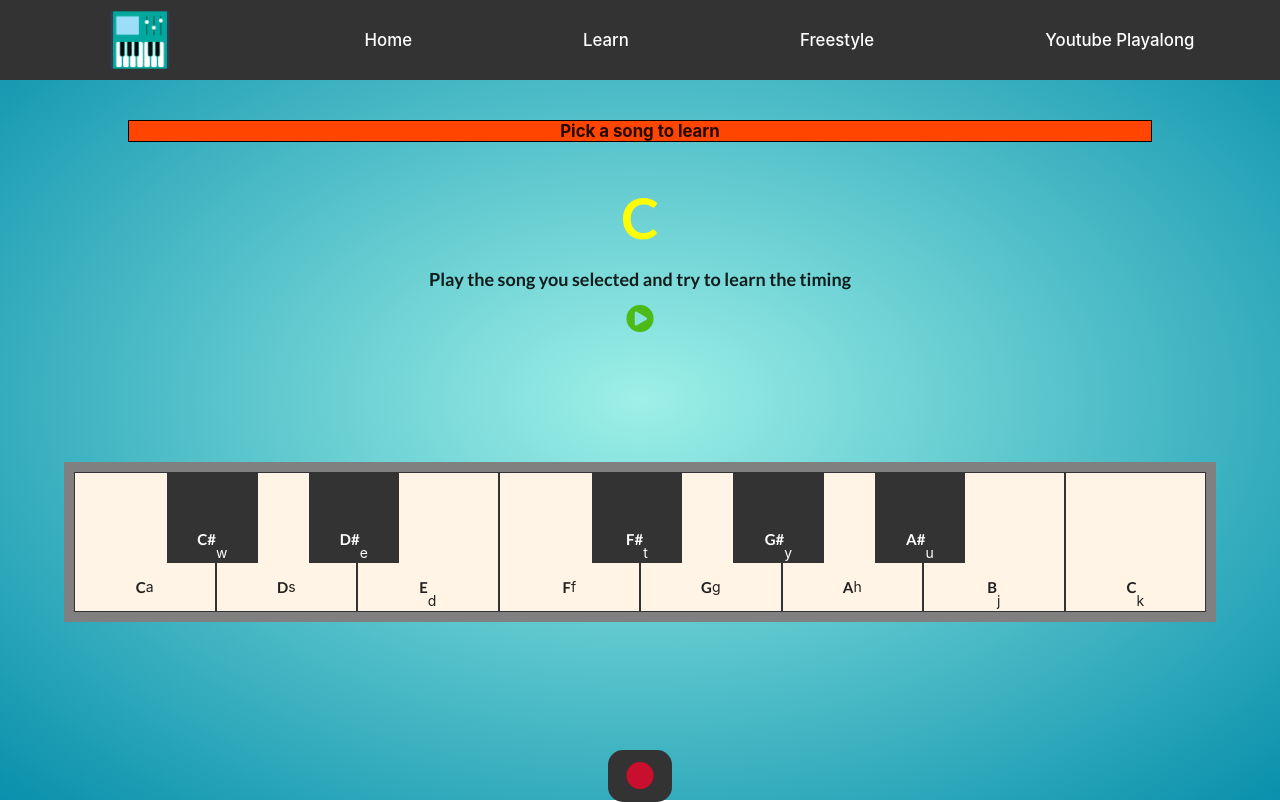
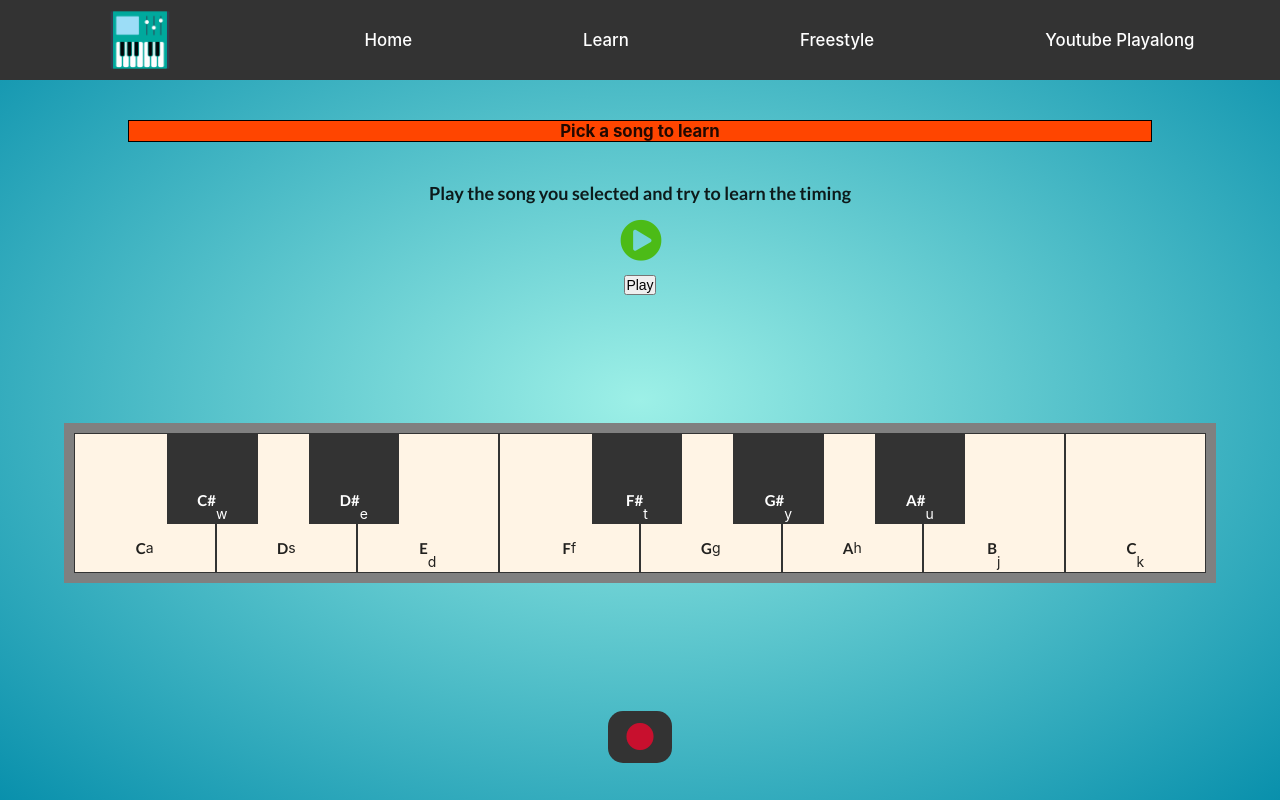
Before and after one commit to YChalfari/Yitzynth, a React (Create React App) app: page /l2p in a window 1280 px wide. Built offline with nearby package versions, Linux system fonts and the light colour scheme.

Commit message:
halfway functional learngame

```diff
--- /dev/null
+++ b/src/components/LearnGame/index.jsx
@@ -0,0 +1,55 @@
+import React, { useState, useEffect, useRef } from "react";
+import * as Tone from "tone";
+import Button from "../Button";
+import { defaultAllNotes } from "../../resources/Notes";
+import "./learngame.css";
+const LearnGame = ({ selectedSong }) => {
+  const [isPlaying, setIsPlaying] = useState(false);
+  const [countdownTimer, setCountdownTimer] = useState(null);
+  const [gameMessage, setGameMessage] = useState("");
+  const currIndex = useRef(0);
+  const startGame = () => {
+    setCountdownTimer(3);
+    const countdown = setInterval(() => {
+      setCountdownTimer((countdownTimer) => countdownTimer - 1);
+    }, 1000);
+    setTimeout(() => {
+      clearInterval(countdown);
+      setCountdownTimer("GO!");
+      Tone.Transport.start();
+      window.addEventListener("keydown", (e) => {
+        const key = e.key;
+        const noteObj = [...defaultAllNotes].find(
+          (note) => note.key === key.toLowerCase()
+        );
+        if (noteObj.key === key.toLowerCase()) {
+          const newObj = { ...noteObj };
+          const songNote = selectedSong[currIndex.current];
+          const songTime = selectedSong[currIndex.current].time - 0.969;
+          newObj.time = Tone.Transport.seconds.toFixed(3);
+          console.log(songNote.note, songTime, newObj.note, newObj.time);
+          if (
+            newObj.time >= songTime - 0.5 &&
+            newObj.time <= songTime + 0.5 &&
+            newObj.note === songNote.note
+          ) {
+            setGameMessage("GOOD JOB!");
+          } else {
+            setGameMessage("WHUPS");
+          }
+          //need a way to time the incrementation of currIndx
+          currIndex.current++;
+        }
+      });
+    }, 3000);
+  };
+  return (
+    <div className="learn-game">
+      <h3 className="game-countdown">{countdownTimer && countdownTimer}</h3>
+      <Button onClick={startGame} type="text" text="Play" />
+      <div className="game-message">{gameMessage}</div>
+    </div>
+  );
+};
+
+export default LearnGame;
--- a/src/components/SongPlayer/index.jsx
+++ b/src/components/SongPlayer/index.jsx
@@ -7,6 +7,7 @@ import {
 } from "../../resources/Notes";
 import SelectInput from "../SelectInput";
 import { songList, twinkle } from "../../resources/Songs";
+import LearnGame from "../LearnGame";
 import Button from "../Button";
 import * as Tone from "tone";
 import "./songplayer.css";
@@ -50,8 +51,7 @@ const SongPlayer = ({ handleSelect, selectedSong }) => {
   return (
     <div className="song-player">
       <SelectInput list={songList} handleSelect={handleSelect} />
-      <h3 className="note-display"> C </h3>
-
+      {/* <h3 className="note-display"> C </h3> */}
       <div className="player">
         <h3 className="player-title">
           Play the song you selected and try to learn the timing
@@ -59,13 +59,13 @@ const SongPlayer = ({ handleSelect, selectedSong }) => {
         <Button
           text="Play"
           type="image"
-          icon={"fas fa-play-circle fa-2x"}
+          icon={"fas fa-play-circle fa-3x"}
           color="#4CBB17"
           cbarg={selectedSong}
           onClick={playSong}
         />
-        {/* <button onClick={playSong(selectedSong)}>Start</button> */}
       </div>
+      <LearnGame selectedSong={selectedSong} />
     </div>
   );
 };
```
Also changed, not shown: src/components/LearnGame/learngame.css (added).
